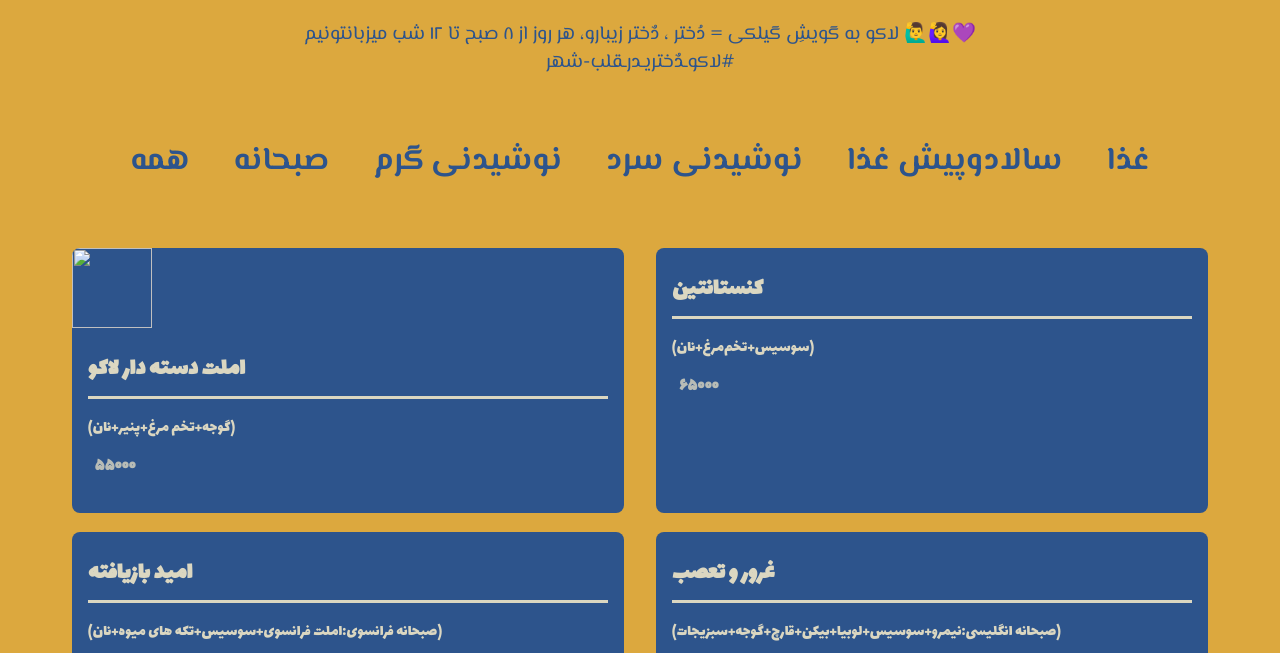
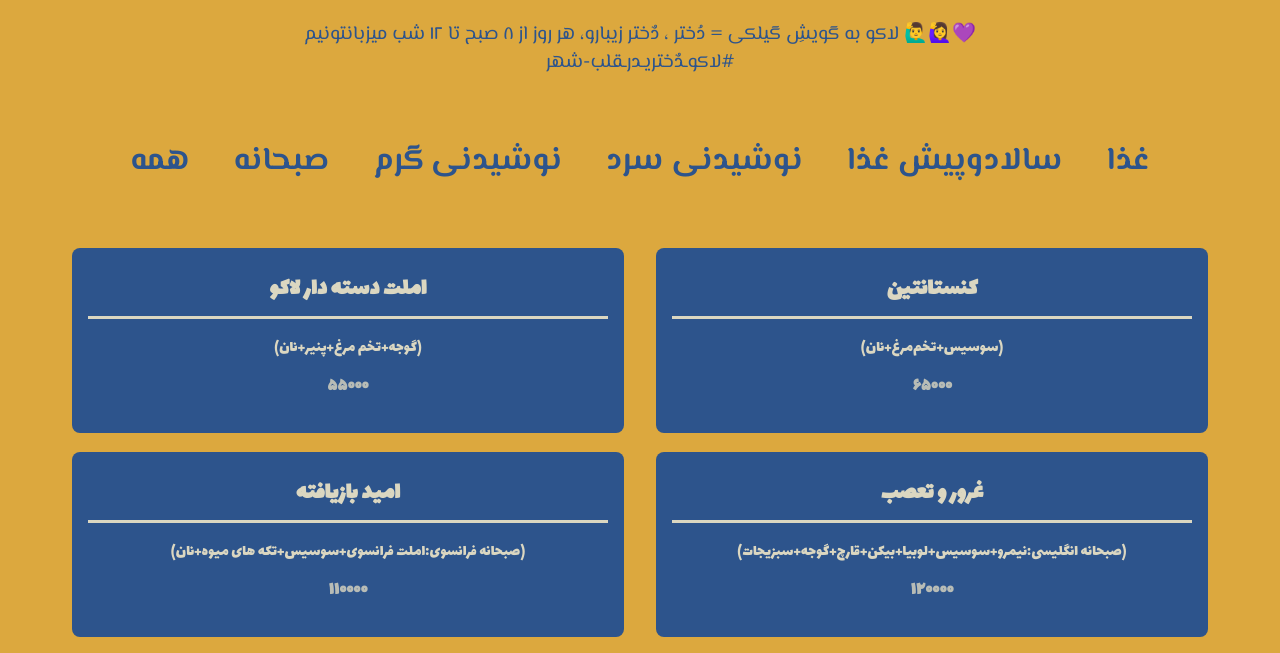
Before and after one commit to MaedePanahi/Menu-JS-, a plain HTML site: page index.html in a window 1280 px wide. Shown: the part 99-752 px from the top of the page. Drawn offline with Linux system fonts and the light colour scheme; a web font is replaced by a local one.

Commit message:
img canceled

```diff
--- a/index.html
+++ b/index.html
@@ -31,9 +31,7 @@
          <div class="food-items">
 
               <div class="food-item breakfast all">
-                     <div class="food-img">
-                        <img src="" alt="" width="80px" height="80px">
-                     </div>
+
                     <div class="food-content">
                         <h2 class="food-name">املت دسته دار لاکو</h2>
                         <div class="line"></div>
--- a/src/style.css
+++ b/src/style.css
@@ -101,7 +101,7 @@ body{
 }
 .food-content{
     padding: 1rem;
-    /* text-align: center; */
+    text-align: center;
 }
 .food-name{
     font-family: var(--Lalezar);
```
Also changed, not shown: src/IMG_8821.jpg (deleted).
